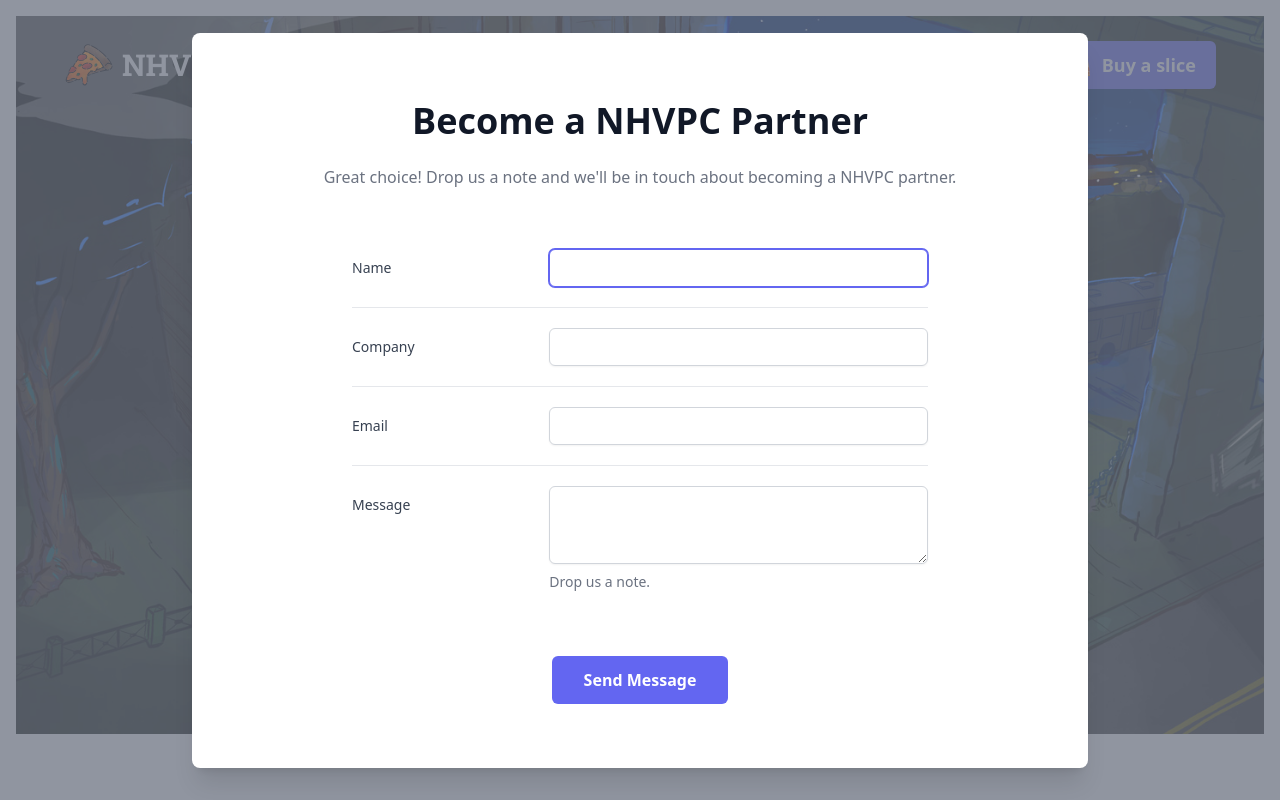
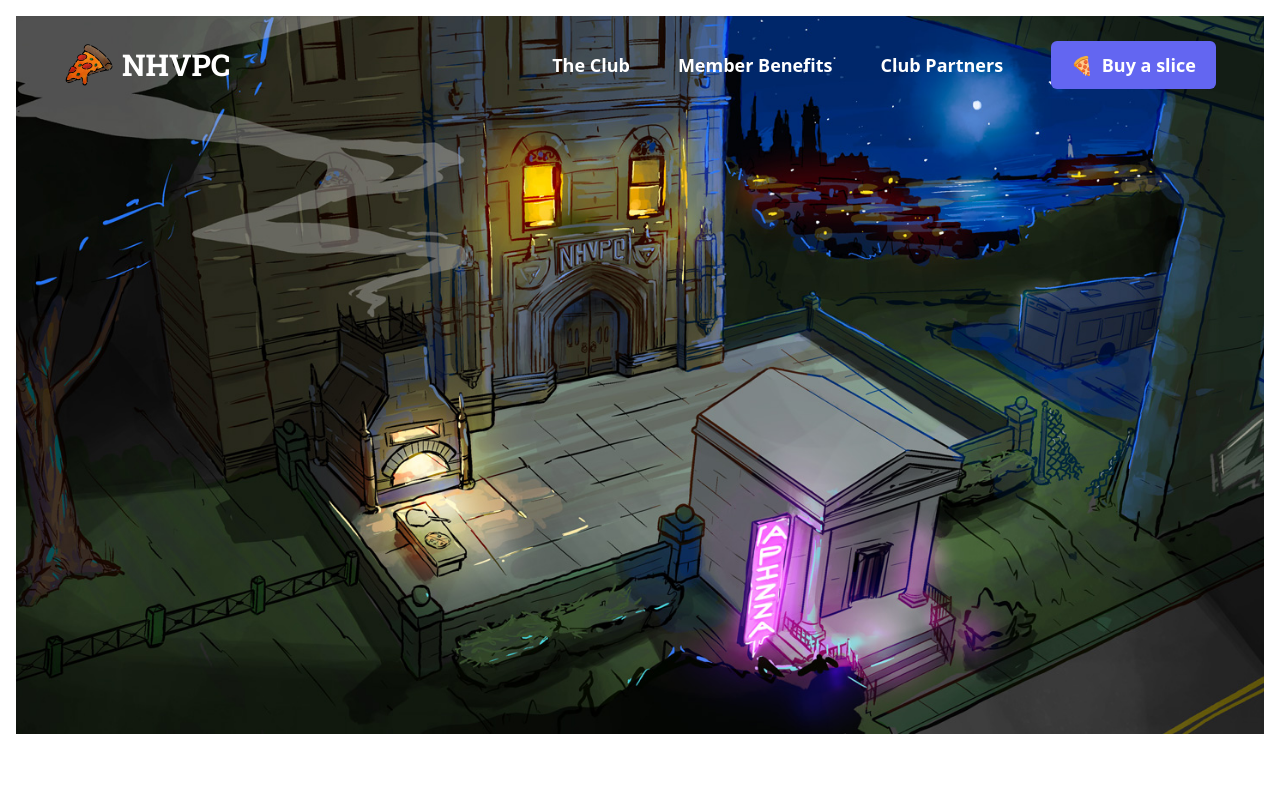
Before and after one commit to chambaz/nhvpc, a Next.js app: page / in a window 1280 px wide. Shown: the top 800 px of the page. Built offline with nearby package versions, Linux system fonts and the light colour scheme.

Commit message:
Reset partner modal stat

```diff
--- a/components/partners.js
+++ b/components/partners.js
@@ -4,7 +4,7 @@ import { Oval } from 'react-loader-spinner'
 import { AiOutlineCheck } from 'react-icons/ai'
 
 const Partners = () => {
-  const [modalOpen, setModalOpen] = useState(true)
+  const [modalOpen, setModalOpen] = useState(false)
   const [formState, setFormState] = useState('default')
 
   return (
```
